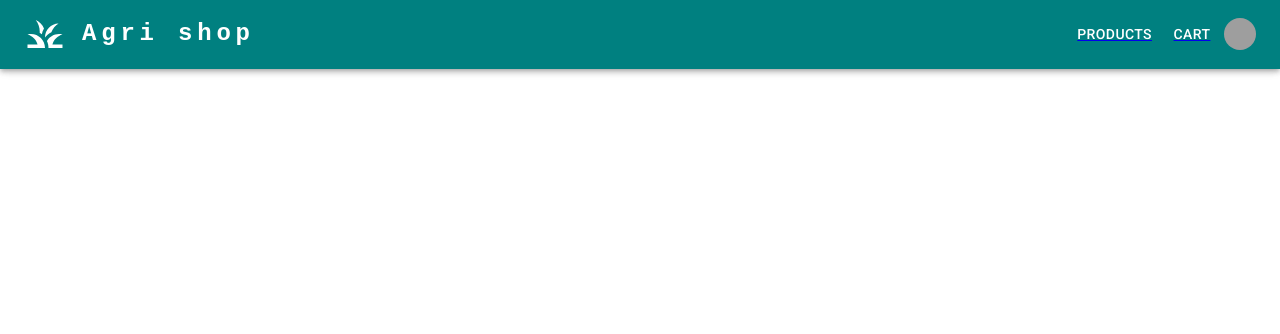
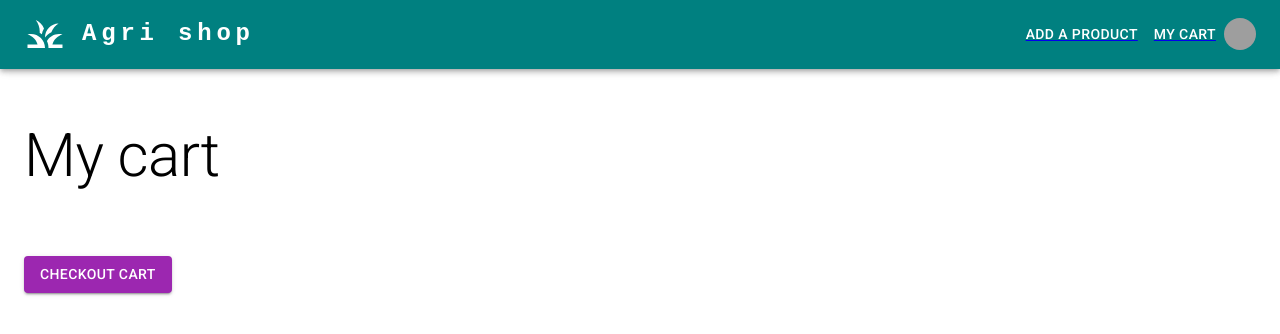
Before and after one commit to osSidd/agri-shop, a React (Vite) app in the folder client/: page /cart in a window 1280 px wide. Shown: the top 334 px of the page. Built offline with nearby package versions, Linux system fonts and the light colour scheme; grey boxes are pictures that could not be loaded.

Commit message:
cart component

```diff
--- a/client/src/App.tsx
+++ b/client/src/App.tsx
@@ -12,6 +12,8 @@ const PasswordReset = lazy(() => import('./pages/user/passwordReset'))
 
 const Homepage = lazy(() => import('./pages/homepage/homepage'))
 const ProductForm = lazy(() => import('./pages/farmer/productForm'))
+const Cart = lazy(() => import('./pages/consumer/cart'))
+
 function App() {
 
   return (
@@ -22,6 +24,7 @@ function App() {
       <Routes>
         <Route path = '/' element={<Homepage/>}/>
         <Route path = '/add-product' element={<ProductForm/>}/>
+        <Route path='/cart' element={<Cart/>}/>
         <Route path="/login" element={<Wrapper><Login/></Wrapper>}/>
         <Route path="/sign-up" element={<Wrapper><Signup/></Wrapper>}/>
         <Route path="/reset-password" element={<Wrapper><PasswordReset/></Wrapper>}/>
--- a/client/src/components/navbar.tsx
+++ b/client/src/components/navbar.tsx
@@ -14,7 +14,7 @@ import MenuItem from '@mui/material/MenuItem';
 import GrassIcon from '@mui/icons-material/Grass';
 import { Link } from 'react-router-dom';
 
-const pages = [{label: 'Products', href:'/add-product'}, {label: 'Cart', href: '#'}];
+const pages = [{label: 'Add a product', href:'/add-product'}, {label: 'My cart', href: '/cart'}];
 const settings = ['Profile', 'Account', 'Dashboard', 'Wallet', 'Order status', 'Logout'];
 const linkStyle = {textDecoration:"none"}
 
--- /dev/null
+++ b/client/src/pages/consumer/cart.tsx
@@ -0,0 +1,14 @@
+import { Box, Button, Typography } from "@mui/material";
+
+export default function Cart(){
+    return (
+        <Box mt={15}>
+            <Typography variant="h2" component='h2'>
+                My cart
+            </Typography>
+            <Box mt={8}>
+                <Button variant='contained' color='secondary'>Checkout cart</Button>
+            </Box>
+        </Box>
+    )
+}
```
